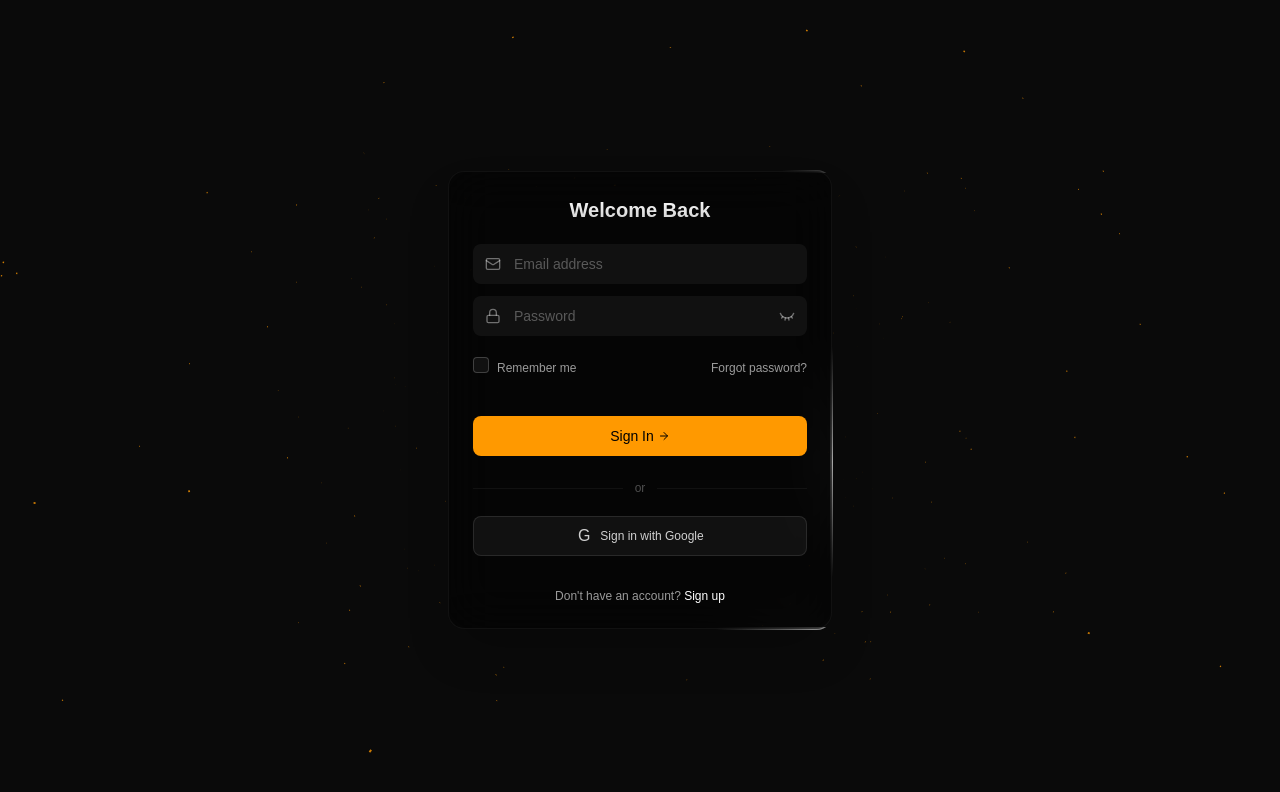
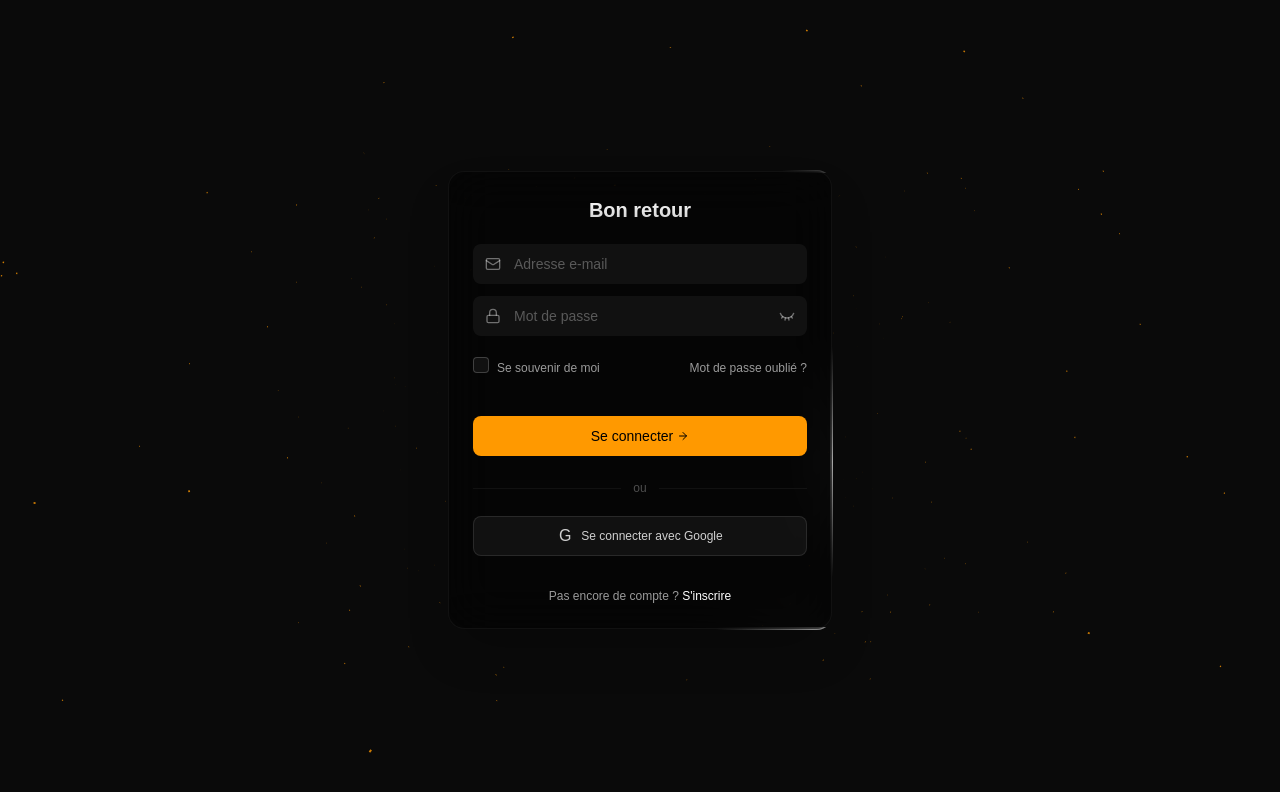
Before and after one commit to nxtex/nextjs-playground, a Next.js app: page /login in a window 1280 px wide. Shown: the top 792 px of the page. Built offline with nearby package versions, Linux system fonts and the light colour scheme.

Commit message:
feat: translate all pages to French

```diff
--- a/app/login/page.tsx
+++ b/app/login/page.tsx
@@ -53,6 +53,7 @@ export default function LoginPage() {
         bgColor="rgba(10,10,10,1)"
         speed={0.6}
         quantity={350}
+        mouseAdjust
         opacity={1}
       />
 
@@ -95,7 +96,7 @@ export default function LoginPage() {
 
               <div className="text-center space-y-1 mb-5">
                 <motion.h1 initial={{ opacity: 0, y: 10 }} animate={{ opacity: 1, y: 0 }} transition={{ delay: 0.2 }} className="text-xl font-bold bg-clip-text text-transparent bg-gradient-to-b from-white to-white/80">
-                  Welcome Back
+                  Bon retour
                 </motion.h1>
               </div>
 
@@ -104,14 +105,14 @@ export default function LoginPage() {
                   <motion.div className={`relative ${focusedInput === 'email' ? 'z-10' : ''}`} whileHover={{ scale: 1.01 }} transition={{ type: "spring", stiffness: 400, damping: 25 }}>
                     <div className="relative flex items-center overflow-hidden rounded-lg">
                       <Mail className={`absolute left-3 w-4 h-4 transition-all duration-300 ${focusedInput === 'email' ? 'text-white' : 'text-white/40'}`} />
-                      <Input type="email" placeholder="Email address" value={email} onChange={(e) => setEmail(e.target.value)} onFocus={() => setFocusedInput('email')} onBlur={() => setFocusedInput(null)} className="w-full bg-white/5 border-transparent focus:border-white/20 text-white placeholder:text-white/30 h-10 pl-10 pr-3 focus:bg-white/10" />
+                      <Input type="email" placeholder="Adresse e-mail" value={email} onChange={(e) => setEmail(e.target.value)} onFocus={() => setFocusedInput('email')} onBlur={() => setFocusedInput(null)} className="w-full bg-white/5 border-transparent focus:border-white/20 text-white placeholder:text-white/30 h-10 pl-10 pr-3 focus:bg-white/10" />
                     </div>
                   </motion.div>
 
                   <motion.div className={`relative ${focusedInput === 'password' ? 'z-10' : ''}`} whileHover={{ scale: 1.01 }} transition={{ type: "spring", stiffness: 400, damping: 25 }}>
                     <div className="relative flex items-center overflow-hidden rounded-lg">
                       <Lock className={`absolute left-3 w-4 h-4 transition-all duration-300 ${focusedInput === 'password' ? 'text-white' : 'text-white/40'}`} />
-                      <Input type={showPassword ? 'text' : 'password'} placeholder="Password" value={password} onChange={(e) => setPassword(e.target.value)} onFocus={() => setFocusedInput('password')} onBlur={() => setFocusedInput(null)} className="w-full bg-white/5 border-transparent focus:border-white/20 text-white placeholder:text-white/30 h-10 pl-10 pr-10 focus:bg-white/10" />
+                      <Input type={showPassword ? 'text' : 'password'} placeholder="Mot de passe" value={password} onChange={(e) => setPassword(e.target.value)} onFocus={() => setFocusedInput('password')} onBlur={() => setFocusedInput(null)} className="w-full bg-white/5 border-transparent focus:border-white/20 text-white placeholder:text-white/30 h-10 pl-10 pr-10 focus:bg-white/10" />
                       <div onClick={() => setShowPassword(!showPassword)} className="absolute right-3 cursor-pointer">
                         {showPassword ? <Eye className="w-4 h-4 text-white/40 hover:text-white transition-colors duration-300" /> : <EyeClosed className="w-4 h-4 text-white/40 hover:text-white transition-colors duration-300" />}
                       </div>
@@ -129,9 +130,9 @@ export default function LoginPage() {
                         </motion.div>
                       )}
                     </div>
-                    <label htmlFor="remember-me" className="text-xs text-white/60 hover:text-white/80 transition-colors duration-200">Remember me</label>
+                    <label htmlFor="remember-me" className="text-xs text-white/60 hover:text-white/80 transition-colors duration-200">Se souvenir de moi</label>
                   </div>
-                  <Link href="/forgot-password" className="text-xs text-white/60 hover:text-white transition-colors duration-200">Forgot password?</Link>
+                  <Link href="/forgot-password" className="text-xs text-white/60 hover:text-white transition-colors duration-200">Mot de passe oublié ?</Link>
                 </div>
 
                 <motion.button whileHover={{ scale: 1.02 }} whileTap={{ scale: 0.98 }} type="submit" disabled={isLoading} className="w-full relative group/button mt-5">
@@ -144,7 +145,7 @@ export default function LoginPage() {
                         </motion.div>
                       ) : (
                         <motion.span key="text" initial={{ opacity: 0 }} animate={{ opacity: 1 }} exit={{ opacity: 0 }} className="flex items-center gap-1 text-sm font-medium">
-                          Sign In <ArrowRight className="w-3 h-3 group-hover/button:translate-x-1 transition-transform duration-300" />
+                          Se connecter <ArrowRight className="w-3 h-3 group-hover/button:translate-x-1 transition-transform duration-300" />
                         </motion.span>
                       )}
                     </AnimatePresence>
@@ -153,21 +154,21 @@ export default function LoginPage() {
 
                 <div className="relative mt-2 mb-5 flex items-center">
                   <div className="flex-grow border-t border-white/5" />
-                  <motion.span className="mx-3 text-xs text-white/40" animate={{ opacity: [0.7, 0.9, 0.7] }} transition={{ duration: 3, repeat: Infinity }}>or</motion.span>
+                  <motion.span className="mx-3 text-xs text-white/40" animate={{ opacity: [0.7, 0.9, 0.7] }} transition={{ duration: 3, repeat: Infinity }}>ou</motion.span>
                   <div className="flex-grow border-t border-white/5" />
                 </div>
 
                 <motion.button whileHover={{ scale: 1.02 }} whileTap={{ scale: 0.98 }} type="button" className="w-full relative group/google">
                   <div className="relative overflow-hidden bg-white/5 text-white font-medium h-10 rounded-lg border border-white/10 hover:border-white/20 transition-all duration-300 flex items-center justify-center gap-2">
                     <div className="w-4 h-4 flex items-center justify-center text-white/80">G</div>
-                    <span className="text-white/80 group-hover/google:text-white transition-colors text-xs">Sign in with Google</span>
+                    <span className="text-white/80 group-hover/google:text-white transition-colors text-xs">Se connecter avec Google</span>
                   </div>
                 </motion.button>
 
                 <motion.p className="text-center text-xs text-white/60 mt-4" initial={{ opacity: 0 }} animate={{ opacity: 1 }} transition={{ delay: 0.5 }}>
-                  Don&apos;t have an account?{' '}
+                  Pas encore de compte ?{' '}
                   <Link href="/signup" className="relative inline-block group/signup">
-                    <span className="relative z-10 text-white group-hover/signup:text-white/70 transition-colors duration-300 font-medium">Sign up</span>
+                    <span className="relative z-10 text-white group-hover/signup:text-white/70 transition-colors duration-300 font-medium">S&apos;inscrire</span>
                     <span className="absolute bottom-0 left-0 w-0 h-[1px] bg-white group-hover/signup:w-full transition-all duration-300" />
                   </Link>
                 </motion.p>
--- a/app/page.tsx
+++ b/app/page.tsx
@@ -5,7 +5,6 @@ import { Starfield } from '@/components/Starfield';
 export default function Home() {
   return (
     <main className="relative min-h-screen flex items-center justify-center bg-black overflow-hidden">
-      {/* Starfield background */}
       <Starfield
         starColor="rgba(255,200,100,1)"
         bgColor="rgba(0,0,0,1)"
@@ -14,8 +13,7 @@ export default function Home() {
         mouseAdjust
       />
 
-      {/* Content */}
-      <div className="relative z-10 text-center space-y-4">
+      <div className="relative z-10 text-center space-y-4 px-4">
         <div className="flex justify-center">
           <Image
             src="/logo.png"
@@ -26,12 +24,12 @@ export default function Home() {
             className="object-contain"
           />
         </div>
-        <p className="text-white/60">A space for testing things</p>
+        <p className="text-white/60">Un espace pour tester des choses</p>
         <Link
           href="/login"
           className="inline-block mt-4 px-6 py-2 bg-[#ff9900] text-black rounded-lg font-medium hover:bg-[#ff9900]/90 transition-colors"
         >
-          Go to Login →
+          Se connecter →
         </Link>
       </div>
     </main>
--- a/app/signup/page.tsx
+++ b/app/signup/page.tsx
@@ -56,6 +56,7 @@ export default function SignupPage() {
         bgColor="rgba(10,10,10,1)"
         speed={0.6}
         quantity={350}
+        mouseAdjust
         opacity={1}
       />
 
@@ -98,7 +99,7 @@ export default function SignupPage() {
 
               <div className="text-center space-y-1 mb-5">
                 <motion.h1 initial={{ opacity: 0, y: 10 }} animate={{ opacity: 1, y: 0 }} transition={{ delay: 0.2 }} className="text-xl font-bold bg-clip-text text-transparent bg-gradient-to-b from-white to-white/80">
-                  Create Account
+                  Créer un compte
                 </motion.h1>
               </div>
 
@@ -107,28 +108,28 @@ export default function SignupPage() {
                   <motion.div className={`relative ${focusedInput === 'name' ? 'z-10' : ''}`} whileHover={{ scale: 1.01 }} transition={{ type: "spring", stiffness: 400, damping: 25 }}>
                     <div className="relative flex items-center overflow-hidden rounded-lg">
                       <User className={`absolute left-3 w-4 h-4 transition-all duration-300 ${focusedInput === 'name' ? 'text-white' : 'text-white/40'}`} />
-                      <Input type="text" placeholder="Full name" value={name} onChange={(e) => setName(e.target.value)} onFocus={() => setFocusedInput('name')} onBlur={() => setFocusedInput(null)} className="w-full bg-white/5 border-transparent focus:border-white/20 text-white placeholder:text-white/30 h-10 pl-10 pr-3 focus:bg-white/10" />
+                      <Input type="text" placeholder="Nom complet" value={name} onChange={(e) => setName(e.target.value)} onFocus={() => setFocusedInput('name')} onBlur={() => setFocusedInput(null)} className="w-full bg-white/5 border-transparent focus:border-white/20 text-white placeholder:text-white/30 h-10 pl-10 pr-3 focus:bg-white/10" />
                     </div>
                   </motion.div>
 
                   <motion.div className={`relative ${focusedInput === 'email' ? 'z-10' : ''}`} whileHover={{ scale: 1.01 }} transition={{ type: "spring", stiffness: 400, damping: 25 }}>
                     <div className="relative flex items-center overflow-hidden rounded-lg">
                       <Mail className={`absolute left-3 w-4 h-4 transition-all duration-300 ${focusedInput === 'email' ? 'text-white' : 'text-white/40'}`} />
-                      <Input type="email" placeholder="Email address" value={email} onChange={(e) => setEmail(e.target.value)} onFocus={() => setFocusedInput('email')} onBlur={() => setFocusedInput(null)} className="w-full bg-white/5 border-transparent focus:border-white/20 text-white placeholder:text-white/30 h-10 pl-10 pr-3 focus:bg-white/10" />
+                      <Input type="email" placeholder="Adresse e-mail" value={email} onChange={(e) => setEmail(e.target.value)} onFocus={() => setFocusedInput('email')} onBlur={() => setFocusedInput(null)} className="w-full bg-white/5 border-transparent focus:border-white/20 text-white placeholder:text-white/30 h-10 pl-10 pr-3 focus:bg-white/10" />
                     </div>
                   </motion.div>
 
                   <motion.div className={`relative ${focusedInput === 'phone' ? 'z-10' : ''}`} whileHover={{ scale: 1.01 }} transition={{ type: "spring", stiffness: 400, damping: 25 }}>
                     <div className="relative flex items-center overflow-hidden rounded-lg">
                       <Phone className={`absolute left-3 w-4 h-4 transition-all duration-300 ${focusedInput === 'phone' ? 'text-white' : 'text-white/40'}`} />
-                      <Input type="tel" placeholder="Phone number" value={phone} onChange={(e) => setPhone(e.target.value)} onFocus={() => setFocusedInput('phone')} onBlur={() => setFocusedInput(null)} className="w-full bg-white/5 border-transparent focus:border-white/20 text-white placeholder:text-white/30 h-10 pl-10 pr-3 focus:bg-white/10" />
+                      <Input type="tel" placeholder="Numéro de téléphone" value={phone} onChange={(e) => setPhone(e.target.value)} onFocus={() => setFocusedInput('phone')} onBlur={() => setFocusedInput(null)} className="w-full bg-white/5 border-transparent focus:border-white/20 text-white placeholder:text-white/30 h-10 pl-10 pr-3 focus:bg-white/10" />
                     </div>
                   </motion.div>
 
                   <motion.div className={`relative ${focusedInput === 'password' ? 'z-10' : ''}`} whileHover={{ scale: 1.01 }} transition={{ type: "spring", stiffness: 400, damping: 25 }}>
                     <div className="relative flex items-center overflow-hidden rounded-lg">
                       <Lock className={`absolute left-3 w-4 h-4 transition-all duration-300 ${focusedInput === 'password' ? 'text-white' : 'text-white/40'}`} />
-                      <Input type={showPassword ? 'text' : 'password'} placeholder="Password" value={password} onChange={(e) => setPassword(e.target.value)} onFocus={() => setFocusedInput('password')} onBlur={() => setFocusedInput(null)} className="w-full bg-white/5 border-transparent focus:border-white/20 text-white placeholder:text-white/30 h-10 pl-10 pr-10 focus:bg-white/10" />
+                      <Input type={showPassword ? 'text' : 'password'} placeholder="Mot de passe" value={password} onChange={(e) => setPassword(e.target.value)} onFocus={() => setFocusedInput('password')} onBlur={() => setFocusedInput(null)} className="w-full bg-white/5 border-transparent focus:border-white/20 text-white placeholder:text-white/30 h-10 pl-10 pr-10 focus:bg-white/10" />
                       <div onClick={() => setShowPassword(!showPassword)} className="absolute right-3 cursor-pointer">
                         {showPassword ? <Eye className="w-4 h-4 text-white/40 hover:text-white transition-colors duration-300" /> : <EyeClosed className="w-4 h-4 text-white/40 hover:text-white transition-colors duration-300" />}
                       </div>
@@ -138,7 +139,7 @@ export default function SignupPage() {
                   <motion.div className={`relative ${focusedInput === 'confirmPassword' ? 'z-10' : ''}`} whileHover={{ scale: 1.01 }} transition={{ type: "spring", stiffness: 400, damping: 25 }}>
                     <div className="relative flex items-center overflow-hidden rounded-lg">
                       <Lock className={`absolute left-3 w-4 h-4 transition-all duration-300 ${focusedInput === 'confirmPassword' ? 'text-white' : 'text-white/40'}`} />
-                      <Input type={showConfirmPassword ? 'text' : 'password'} placeholder="Confirm password" value={confirmPassword} onChange={(e) => setConfirmPassword(e.target.value)} onFocus={() => setFocusedInput('confirmPassword')} onBlur={() => setFocusedInput(null)} className="w-full bg-white/5 border-transparent focus:border-white/20 text-white placeholder:text-white/30 h-10 pl-10 pr-10 focus:bg-white/10" />
+                      <Input type={showConfirmPassword ? 'text' : 'password'} placeholder="Confirmer le mot de passe" value={confirmPassword} onChange={(e) => setConfirmPassword(e.target.value)} onFocus={() => setFocusedInput('confirmPassword')} onBlur={() => setFocusedInput(null)} className="w-full bg-white/5 border-transparent focus:border-white/20 text-white placeholder:text-white/30 h-10 pl-10 pr-10 focus:bg-white/10" />
                       <div onClick={() => setShowConfirmPassword(!showConfirmPassword)} className="absolute right-3 cursor-pointer">
                         {showConfirmPassword ? <Eye className="w-4 h-4 text-white/40 hover:text-white transition-colors duration-300" /> : <EyeClosed className="w-4 h-4 text-white/40 hover:text-white transition-colors duration-300" />}
                       </div>
@@ -156,7 +157,7 @@ export default function SignupPage() {
                         </motion.div>
                       ) : (
                         <motion.span key="text" initial={{ opacity: 0 }} animate={{ opacity: 1 }} exit={{ opacity: 0 }} className="flex items-center gap-1 text-sm font-medium">
-                          Create Account <ArrowRight className="w-3 h-3 group-hover/button:translate-x-1 transition-transform duration-300" />
+                          Créer mon compte <ArrowRight className="w-3 h-3 group-hover/button:translate-x-1 transition-transform duration-300" />
                         </motion.span>
                       )}
                     </AnimatePresence>
@@ -165,21 +166,21 @@ export default function SignupPage() {
 
                 <div className="relative mt-2 mb-5 flex items-center">
                   <div className="flex-grow border-t border-white/5" />
-                  <motion.span className="mx-3 text-xs text-white/40" animate={{ opacity: [0.7, 0.9, 0.7] }} transition={{ duration: 3, repeat: Infinity }}>or</motion.span>
+                  <motion.span className="mx-3 text-xs text-white/40" animate={{ opacity: [0.7, 0.9, 0.7] }} transition={{ duration: 3, repeat: Infinity }}>ou</motion.span>
                   <div className="flex-grow border-t border-white/5" />
                 </div>
 
                 <motion.button whileHover={{ scale: 1.02 }} whileTap={{ scale: 0.98 }} type="button" className="w-full relative group/google">
                   <div className="relative overflow-hidden bg-white/5 text-white font-medium h-10 rounded-lg border border-white/10 hover:border-white/20 transition-all duration-300 flex items-center justify-center gap-2">
                     <div className="w-4 h-4 flex items-center justify-center text-white/80">G</div>
-                    <span className="text-white/80 group-hover/google:text-white transition-colors text-xs">Sign up with Google</span>
+                    <span className="text-white/80 group-hover/google:text-white transition-colors text-xs">S&apos;inscrire avec Google</span>
                   </div>
                 </motion.button>
 
                 <motion.p className="text-center text-xs text-white/60 mt-4" initial={{ opacity: 0 }} animate={{ opacity: 1 }} transition={{ delay: 0.5 }}>
-                  Already have an account?{' '}
+                  Déjà un compte ?{' '}
                   <Link href="/login" className="relative inline-block group/login">
-                    <span className="relative z-10 text-white group-hover/login:text-white/70 transition-colors duration-300 font-medium">Sign in</span>
+                    <span className="relative z-10 text-white group-hover/login:text-white/70 transition-colors duration-300 font-medium">Se connecter</span>
                     <span className="absolute bottom-0 left-0 w-0 h-[1px] bg-white group-hover/login:w-full transition-all duration-300" />
                   </Link>
                 </motion.p>
```
